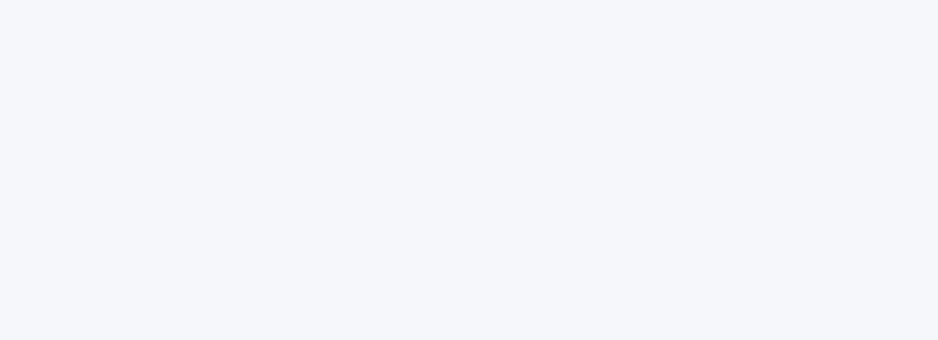
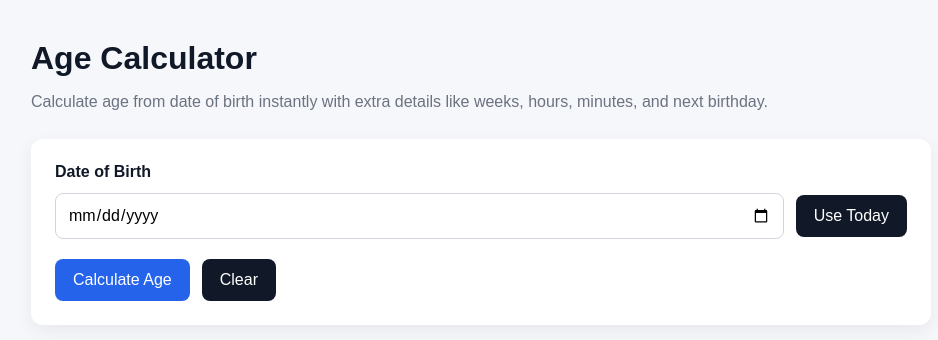
Before and after one commit to mousamohamad370-wq/QuickoTools, a React (Vite) app: page /age-calculator in a window 1280 px wide. Before the commit this address had no page. Shown: the top 340 px of the page, without its empty margins (159-1097 px from the left). Built offline with nearby package versions, Linux system fonts and the light colour scheme.

Commit message:
Add Age Calculator tool and route

```diff
--- a/src/App.jsx
+++ b/src/App.jsx
@@ -6,6 +6,7 @@ import PasswordGenerator from "./tools/PasswordGenerator";
 import QRCodeGenerator from "./tools/QRCodeGenerator";
 import TextCaseConverter from "./tools/TextCaseConverter";
 import RemoveDuplicateLines from "./tools/RemoveDuplicateLines";
+import AgeCalculator from "./tools/AgeCalculator";
 
 function App() {
   return (
@@ -17,6 +18,7 @@ function App() {
        <Route path="/qr-code-generator" element={<QRCodeGenerator />} />
        <Route path="/text-case-converter" element={<TextCaseConverter />} />
        <Route path="/remove-duplicate-lines" element={<RemoveDuplicateLines />} />
+       <Route path="/age-calculator" element={<AgeCalculator />} />
     </Routes>
   );
 }
--- a/src/index.css
+++ b/src/index.css
@@ -21,3 +21,203 @@ textarea,
 select {
   font: inherit;
 }
+.tool-page {
+  padding: 40px 20px;
+}
+
+.tool-container {
+  max-width: 900px;
+  margin: 0 auto;
+}
+
+.tool-page-title {
+  font-size: 32px;
+  margin-bottom: 12px;
+  color: #111827;
+}
+
+.tool-page-description {
+  color: #6b7280;
+  margin-bottom: 24px;
+  line-height: 1.6;
+}
+
+.tool-box {
+  background-color: #ffffff;
+  border-radius: 12px;
+  padding: 24px;
+  box-shadow: 0 6px 18px rgba(0, 0, 0, 0.06);
+  margin-bottom: 24px;
+}
+
+.tool-label {
+  display: block;
+  font-weight: 600;
+  margin-bottom: 12px;
+  color: #111827;
+}
+
+.age-input-row {
+  display: flex;
+  gap: 12px;
+  align-items: center;
+  margin-bottom: 20px;
+}
+
+.tool-input {
+  width: 100%;
+  padding: 12px;
+  border: 1px solid #d1d5db;
+  border-radius: 8px;
+  background-color: #ffffff;
+  outline: none;
+}
+
+.tool-input:focus {
+  border-color: #2563eb;
+  box-shadow: 0 0 0 4px rgba(37, 99, 235, 0.10);
+}
+
+.tool-actions {
+  display: flex;
+  flex-wrap: wrap;
+  gap: 12px;
+}
+
+.tool-primary-button,
+.tool-secondary-button {
+  border: none;
+  padding: 12px 18px;
+  border-radius: 8px;
+  cursor: pointer;
+  transition: transform 0.15s ease, opacity 0.15s ease, background-color 0.15s ease;
+}
+
+.tool-primary-button:hover,
+.tool-secondary-button:hover {
+  transform: translateY(-1px);
+}
+
+.tool-primary-button {
+  background-color: #2563eb;
+  color: #ffffff;
+}
+
+.tool-primary-button:hover {
+  background-color: #1d4ed8;
+}
+
+.tool-secondary-button {
+  background-color: #111827;
+  color: #ffffff;
+}
+
+.tool-secondary-button:hover {
+  background-color: #1f2937;
+}
+
+.age-use-today-button {
+  white-space: nowrap;
+}
+
+.tool-error-message {
+  background-color: #fee2e2;
+  color: #b91c1c;
+  padding: 14px 16px;
+  border-radius: 10px;
+  margin-bottom: 20px;
+}
+
+.age-results-grid {
+  display: grid;
+  grid-template-columns: repeat(4, 1fr);
+  gap: 16px;
+  opacity: 0;
+  transform: translateY(10px);
+}
+
+.age-results-show {
+  animation: fadeSlideUp 0.35s ease forwards;
+}
+
+.result-card {
+  background-color: #ffffff;
+  border-radius: 12px;
+  padding: 20px;
+  box-shadow: 0 6px 18px rgba(0, 0, 0, 0.06);
+}
+
+.result-card-title {
+  font-size: 18px;
+  margin-bottom: 8px;
+  color: #111827;
+}
+
+.result-card-value {
+  font-size: 28px;
+  font-weight: 700;
+  color: #111827;
+  word-break: break-word;
+}
+
+@keyframes fadeSlideUp {
+  from {
+    opacity: 0;
+    transform: translateY(10px);
+  }
+
+  to {
+    opacity: 1;
+    transform: translateY(0);
+  }
+}
+
+@media (max-width: 992px) {
+  .age-results-grid {
+    grid-template-columns: repeat(2, 1fr);
+  }
+}
+
+@media (max-width: 640px) {
+  .tool-page {
+    padding: 30px 16px;
+  }
+
+  .tool-page-title {
+    font-size: 28px;
+  }
+
+  .tool-box {
+    padding: 18px;
+  }
+
+  .age-input-row {
+    flex-direction: column;
+    align-items: stretch;
+  }
+
+  .age-use-today-button {
+    width: 100%;
+  }
+
+  .tool-actions {
+    flex-direction: column;
+  }
+
+  .tool-primary-button,
+  .tool-secondary-button {
+    width: 100%;
+  }
+
+  .age-results-grid {
+    grid-template-columns: 1fr;
+  }
+
+  .result-card {
+    padding: 18px;
+  }
+
+  .result-card-value {
+    font-size: 24px;
+  }
+}
--- /dev/null
+++ b/src/tools/AgeCalculator.jsx
@@ -0,0 +1,211 @@
+import { useState } from 'react';
+
+function AgeCalculator() {
+  const [birthDate, setBirthDate] = useState('');
+  const [result, setResult] = useState(null);
+  const [error, setError] = useState('');
+
+  const getTodayDate = () => {
+    return new Date().toISOString().split('T')[0];
+  };
+
+  const calculateNextBirthdayDays = (dob, today) => {
+    const currentYear = today.getFullYear();
+
+    let nextBirthday = new Date(
+      currentYear,
+      dob.getMonth(),
+      dob.getDate()
+    );
+
+    if (nextBirthday < today) {
+      nextBirthday = new Date(
+        currentYear + 1,
+        dob.getMonth(),
+        dob.getDate()
+      );
+    }
+
+    const oneDay = 1000 * 60 * 60 * 24;
+    const diffTime = nextBirthday.getTime() - today.getTime();
+
+    return Math.ceil(diffTime / oneDay);
+  };
+
+  const calculateAge = () => {
+    if (!birthDate) {
+      setError('Please select your date of birth');
+      setResult(null);
+      return;
+    }
+
+    const today = new Date();
+    const dob = new Date(birthDate);
+
+    today.setHours(0, 0, 0, 0);
+    dob.setHours(0, 0, 0, 0);
+
+    if (dob > today) {
+      setError('Date of birth cannot be in the future.');
+      setResult(null);
+      return;
+    }
+
+    let years = today.getFullYear() - dob.getFullYear();
+    let months = today.getMonth() - dob.getMonth();
+    let days = today.getDate() - dob.getDate();
+
+    if (days < 0) {
+      months -= 1;
+
+      const previousMonthDays = new Date(
+        today.getFullYear(),
+        today.getMonth(),
+        0
+      ).getDate();
+
+      days += previousMonthDays;
+    }
+
+    if (months < 0) {
+      years -= 1;
+      months += 12;
+    }
+
+    const totalDays = Math.floor(
+      (today.getTime() - dob.getTime()) / (1000 * 60 * 60 * 24)
+    );
+
+    const weeks = Math.floor(totalDays / 7);
+    const hours = totalDays * 24;
+    const minutes = hours * 60;
+    const nextBirthdayDays = calculateNextBirthdayDays(dob, today);
+
+    setError('');
+    setResult({
+      years,
+      months,
+      days,
+      totalDays,
+      weeks,
+      hours,
+      minutes,
+      nextBirthdayDays
+    });
+  };
+
+  const handleUseToday = () => {
+    setBirthDate(getTodayDate());
+    setError('');
+  };
+
+  const clearFields = () => {
+    setBirthDate('');
+    setResult(null);
+    setError('');
+  };
+
+  return (
+    <main className="tool-page">
+      <div className="tool-container">
+        <h1 className="tool-page-title">Age Calculator</h1>
+
+        <p className="tool-page-description">
+          Calculate age from date of birth instantly with extra details like
+          weeks, hours, minutes, and next birthday.
+        </p>
+
+        <div className="tool-box">
+          <label className="tool-label">Date of Birth</label>
+
+          <div className="age-input-row">
+            <input
+              type="date"
+              value={birthDate}
+              onChange={(event) => setBirthDate(event.target.value)}
+              className="tool-input"
+            />
+
+            <button
+              type="button"
+              onClick={handleUseToday}
+              className="tool-secondary-button age-use-today-button"
+            >
+              Use Today
+            </button>
+          </div>
+
+          <div className="tool-actions">
+            <button
+              type="button"
+              onClick={calculateAge}
+              className="tool-primary-button"
+            >
+              Calculate Age
+            </button>
+
+            <button
+              type="button"
+              onClick={clearFields}
+              className="tool-secondary-button"
+            >
+              Clear
+            </button>
+          </div>
+        </div>
+
+        {error && (
+          <div className="tool-error-message">
+            {error}
+          </div>
+        )}
+
+        {result && (
+          <div className="age-results-grid age-results-show">
+            <div className="result-card">
+              <h2 className="result-card-title">Years</h2>
+              <p className="result-card-value">{result.years}</p>
+            </div>
+
+            <div className="result-card">
+              <h2 className="result-card-title">Months</h2>
+              <p className="result-card-value">{result.months}</p>
+            </div>
+
+            <div className="result-card">
+              <h2 className="result-card-title">Days</h2>
+              <p className="result-card-value">{result.days}</p>
+            </div>
+
+            <div className="result-card">
+              <h2 className="result-card-title">Total Days</h2>
+              <p className="result-card-value">{result.totalDays}</p>
+            </div>
+
+            <div className="result-card">
+              <h2 className="result-card-title">Weeks</h2>
+              <p className="result-card-value">{result.weeks}</p>
+            </div>
+
+            <div className="result-card">
+              <h2 className="result-card-title">Hours</h2>
+              <p className="result-card-value">{result.hours}</p>
+            </div>
+
+            <div className="result-card">
+              <h2 className="result-card-title">Minutes</h2>
+              <p className="result-card-value">{result.minutes}</p>
+            </div>
+
+            <div className="result-card">
+              <h2 className="result-card-title">Next Birthday In</h2>
+              <p className="result-card-value">{result.nextBirthdayDays} Days</p>
+            </div>
+          </div>
+        )}
+      </div>
+    </main>
+  );
+}
+
+export default AgeCalculator;
```
